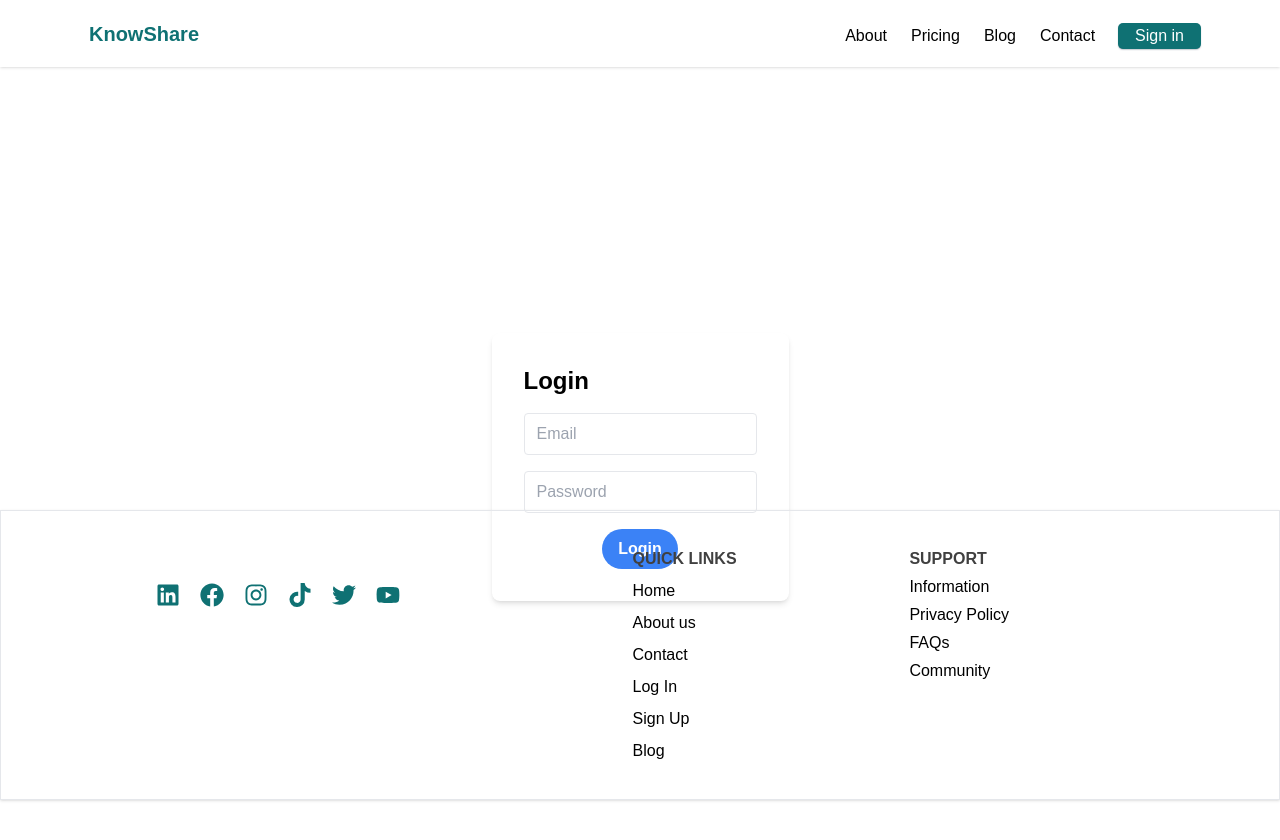
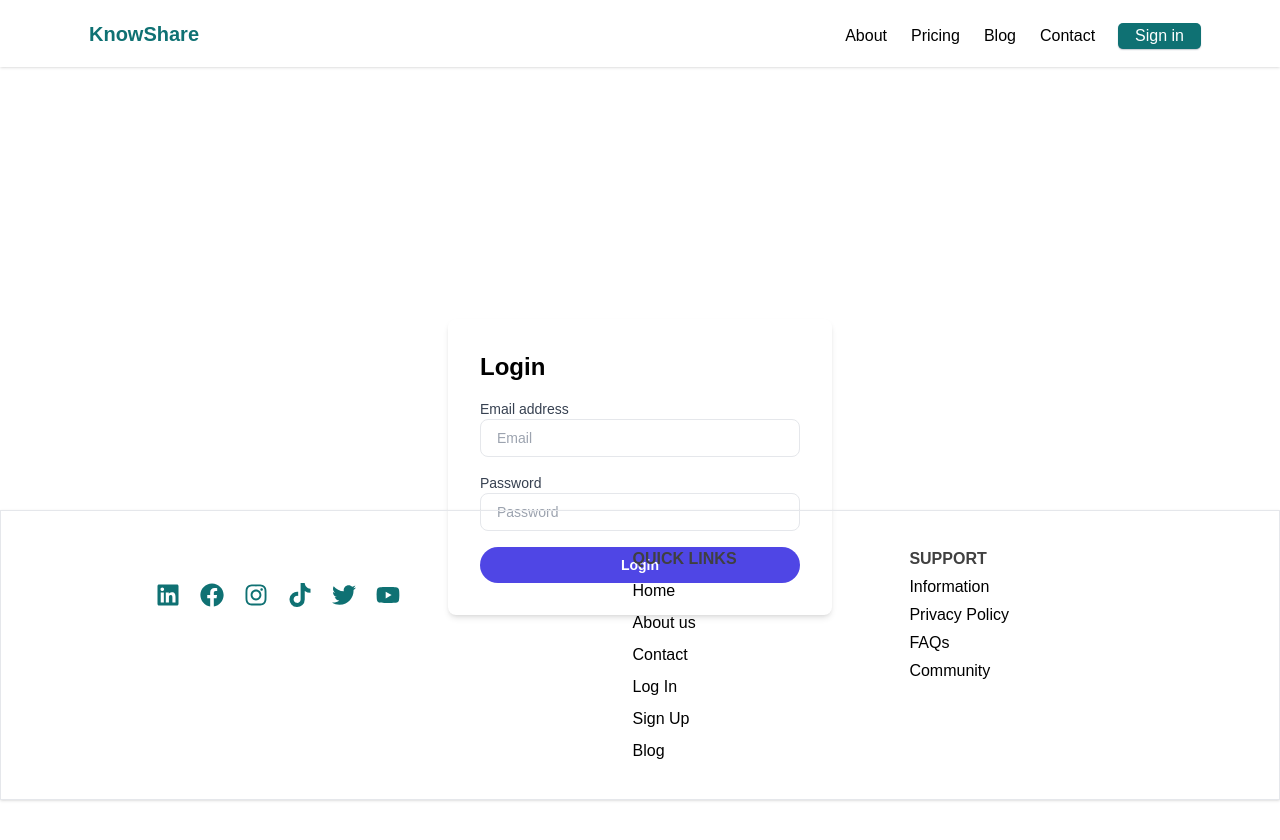
Before and after one commit to KnowShare-ALX/React-Frontend, a React (Create React App) app in the folder knowshare-react/: page /login in a window 1280 px wide. Shown: the top 840 px of the page. Built offline with nearby package versions, Linux system fonts and the light colour scheme.

Commit message:
more features

```diff
--- /dev/null
+++ b/knowshare-react/src/AuthTabs.jsx
@@ -0,0 +1,26 @@
+import React from 'react';
+
+function AuthTabs({ activeTab, setActiveTab }) {
+  return (
+    <div className="flex justify-center mb-8">
+      <button
+        className={`px-6 py-3 rounded-t-lg ${
+          activeTab === 'login' ? 'bg-indigo-600 text-white' : 'bg-gray-200 hover:bg-gray-300'
+        }`}
+        onClick={() => setActiveTab('login')}
+      >
+        Login
+      </button>
+      <button
+        className={`px-6 py-3 rounded-t-lg ${
+          activeTab === 'signup' ? 'bg-indigo-600 text-white' : 'bg-gray-200 hover:bg-gray-300'
+        }`}
+        onClick={() => setActiveTab('signup')}
+      >
+        Sign Up
+      </button>
+    </div>
+  );
+}
+
+export default AuthTabs;
--- a/knowshare-react/src/Login.jsx
+++ b/knowshare-react/src/Login.jsx
@@ -1,49 +1,72 @@
-// Login.js
-import React, { useState } from 'react';
+import React from 'react';
+import { Formik, Form, Field, ErrorMessage } from 'formik';
+import * as Yup from 'yup';
 
 function Login() {
-  const [formData, setFormData] = useState({ email: '', password: '' });
-
-  const handleSubmit = (e) => {
-    e.preventDefault();
-    // Add login logic here (e.g., validate credentials and authenticate user)
-    console.log('Login form submitted:', formData);
-  };
+  const validationSchema = Yup.object().shape({
+    email: Yup.string()
+      .email('Invalid email address')
+      .required('Email is required'),
+    password: Yup.string()
+      .min(6, 'Password must be at least 6 characters')
+      .required('Password is required'),
+  });
 
   return (
     <div className="flex justify-center items-center min-h-screen">
-      <div className="bg-white p-8 rounded-lg shadow-md">
+      <div className="bg-white p-8 rounded-lg shadow-md w-96">
         <h2 className="text-2xl font-semibold mb-4">Login</h2>
-        <form onSubmit={handleSubmit}>
+        <Formik
+          initialValues={{ email: '', password: '' }}
+          validationSchema={validationSchema}
+          onSubmit={(values, actions) => {
+            // Add login logic here (e.g., validate credentials and authenticate user)
+            console.log('Login form submitted:', values);
+
+            // Call actions.setSubmitting(false) to indicate that form submission is complete
+            actions.setSubmitting(false);
+          }}
+        >
+          {({ isSubmitting }) => (
+            <Form className="space-y-4">
               <div className="mb-4">
-            <input
+                <label htmlFor="email" className="block text-sm font-medium text-gray-700">
+                  Email address
+                </label>
+                <Field
                   type="email"
-              className="w-full px-3 py-2 rounded border"
+                  name="email"
+                  className="w-full px-4 py-2 rounded-lg border focus:ring-indigo-500 focus:border-indigo-500 placeholder-gray-400 text-gray-900 sm:text-sm"
                   placeholder="Email"
-              value={formData.email}
-              onChange={(e) => setFormData({ ...formData, email: e.target.value })}
-              required
                 />
+                <ErrorMessage name="email" component="div" className="text-red-500 text-sm mt-1" />
               </div>
               <div className="mb-4">
-            <input
+                <label htmlFor="password" className="block text-sm font-medium text-gray-700">
+                  Password
+                </label>
+                <Field
                   type="password"
-              className="w-full px-3 py-2 rounded border"
+                  name="password"
+                  className="w-full px-4 py-2 rounded-lg border focus:ring-indigo-500 focus:border-indigo-500 placeholder-gray-400 text-gray-900 sm:text-sm"
                   placeholder="Password"
-              value={formData.password}
-              onChange={(e) => setFormData({ ...formData, password: e.target.value })}
-              required
                 />
+                <ErrorMessage name="password" component="div" className="text-red-500 text-sm mt-1" />
               </div>
               <div className="text-center">
                 <button
                   type="submit"
-              className="bg-blue-500 hover:bg-blue-600 text-white font-semibold px-4 py-2 rounded-full"
+                  className={`w-full py-2 px-4 rounded-full bg-indigo-600 text-white font-semibold text-sm ${
+                    isSubmitting ? 'opacity-50 cursor-not-allowed' : 'hover:bg-indigo-700'
+                  }`}
+                  disabled={isSubmitting}
                 >
-              Login
+                  {isSubmitting ? 'Logging in...' : 'Login'}
                 </button>
               </div>
-        </form>
+            </Form>
+          )}
+        </Formik>
       </div>
     </div>
   );
--- a/knowshare-react/src/Signup.jsx
+++ b/knowshare-react/src/Signup.jsx
@@ -13,8 +13,9 @@ function Signup() {
   });
 
   return (
-    <div className="mt-10 sm:mx-auto sm:w-full sm:max-w-md">
-      <h2 className="text-center text-2xl font-bold text-gray-900 mb-6">Sign in to your account</h2>
+    <div className="flex justify-center items-center min-h-screen">
+      <div className="bg-white p-8 rounded-lg shadow-md w-96">
+        <h2 className="text-2xl font-semibold mb-4">Sign Up</h2>
         <Formik
           initialValues={{ email: '', password: '' }}
           validationSchema={validationSchema}
@@ -28,47 +29,46 @@ function Signup() {
         >
           {({ isSubmitting }) => (
             <Form className="space-y-4">
-            <div>
-              <label htmlFor="email" className="block text-sm font-medium text-gray-700">Email address</label>
+              <div className="mb-4">
+                <label htmlFor="email" className="block text-sm font-medium text-gray-700">
+                  Email address
+                </label>
                 <Field
                   type="email"
                   name="email"
-                autoComplete="email"
-                required
-                className="block w-full px-4 py-2 rounded-lg border border-gray-300 focus:ring-indigo-500 focus:border-indigo-500 placeholder-gray-400 sm:text-sm"
+                  className="w-full px-4 py-2 rounded-lg border focus:ring-indigo-500 focus:border-indigo-500 placeholder-gray-400 text-gray-900 sm:text-sm"
                   placeholder="Email"
                 />
                 <ErrorMessage name="email" component="div" className="text-red-500 text-sm mt-1" />
               </div>
-
-            <div>
-              <label htmlFor="password" className="block text-sm font-medium text-gray-700">Password</label>
+              <div className="mb-4">
+                <label htmlFor="password" className="block text-sm font-medium text-gray-700">
+                  Password
+                </label>
                 <Field
                   type="password"
                   name="password"
-                autoComplete="current-password"
-                required
-                className="block w-full px-4 py-2 rounded-lg border border-gray-300 focus:ring-indigo-500 focus:border-indigo-500 placeholder-gray-400 sm:text-sm"
+                  className="w-full px-4 py-2 rounded-lg border focus:ring-indigo-500 focus:border-indigo-500 placeholder-gray-400 text-gray-900 sm:text-sm"
                   placeholder="Password"
                 />
                 <ErrorMessage name="password" component="div" className="text-red-500 text-sm mt-1" />
               </div>
-
-            <div>
+              <div className="text-center">
                 <button
                   type="submit"
-                className={`w-full py-2 px-4 rounded-lg bg-indigo-600 text-white font-semibold text-sm ${
+                  className={`w-full py-2 px-4 rounded-full bg-indigo-600 text-white font-semibold text-sm ${
                     isSubmitting ? 'opacity-50 cursor-not-allowed' : 'hover:bg-indigo-700'
                   }`}
                   disabled={isSubmitting}
                 >
-                {isSubmitting ? 'Signing in...' : 'Sign in'}
+                  {isSubmitting ? 'Signing up...' : 'Sign Up'}
                 </button>
               </div>
             </Form>
           )}
         </Formik>
       </div>
+    </div>
   );
 }
 
```
Lines whose indentation alone changed are shown as unchanged.
